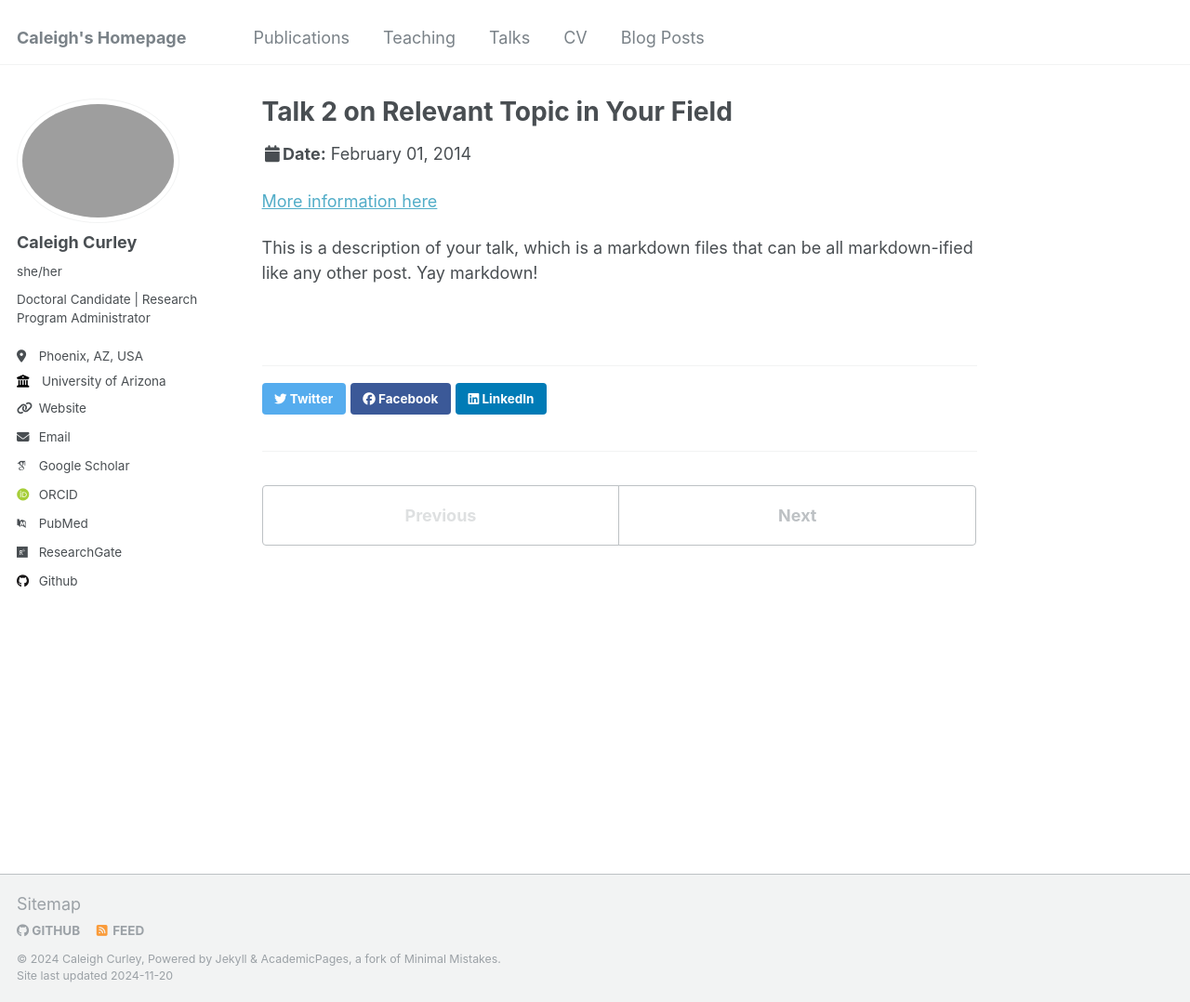
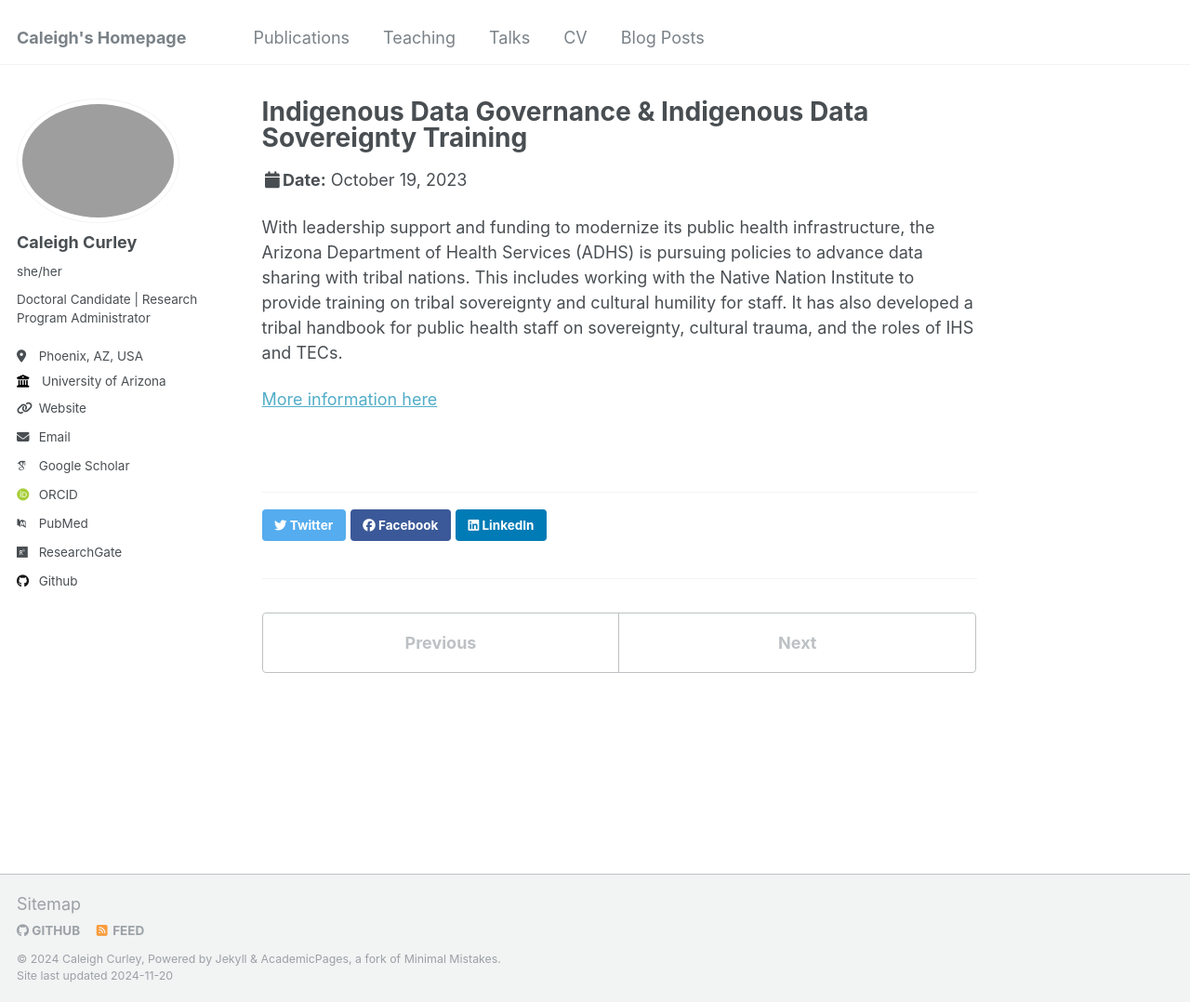
Before and after one commit to caleighcurley/Caleigh-Curley, a Jekyll site: the page built from _talks/2014-02-01-talk-2.md, in a window 1280 px wide and 1078 px high. Shown: the whole window at 93% size. Built offline with Jekyll 4.4.1, drawn with Linux system fonts in a browser that asks for light colours; some web fonts are replaced.

Commit message:
Update 2014-02-01-talk-2.md

```diff
--- a/_talks/2014-02-01-talk-2.md
+++ b/_talks/2014-02-01-talk-2.md
@@ -1,13 +1,12 @@
 ---
-title: "Talk 2 on Relevant Topic in Your Field"
+title: "Indigenous Data Governance & Indigenous Data Sovereignty Training"
 collection: talks
 type: "Talk"
 permalink: /talks/2014-02-01-talk-2
-venue: "London School of Testing"
-date: 2014-02-01
-location: "London, UK"
+venue: "Arizona Department of Health"
+date: 2023-10-19
+location: "Phoenix, AZ"
 ---
+With leadership support and funding to modernize its public health infrastructure, the Arizona Department of Health Services (ADHS) is pursuing policies to advance data sharing with tribal nations. This includes working with the Native Nation Institute to provide training on tribal sovereignty and cultural humility for staff. It has also developed a tribal handbook for public health staff on sovereignty, cultural trauma, and the roles of IHS and TECs.
 
-[More information here](http://example2.com)
-
-This is a description of your talk, which is a markdown files that can be all markdown-ified like any other post. Yay markdown!
+[More information here](https://www.astho.org/topic/brief/azdhs-pursues-policies-advance-data-sharing-with-tribal-nations/)
```
